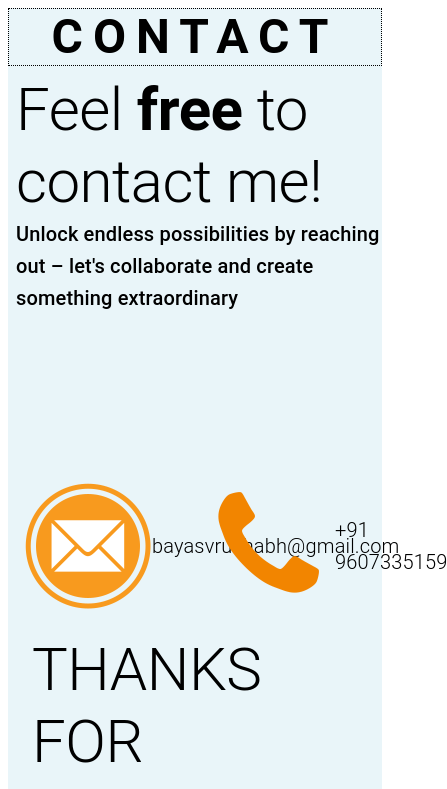
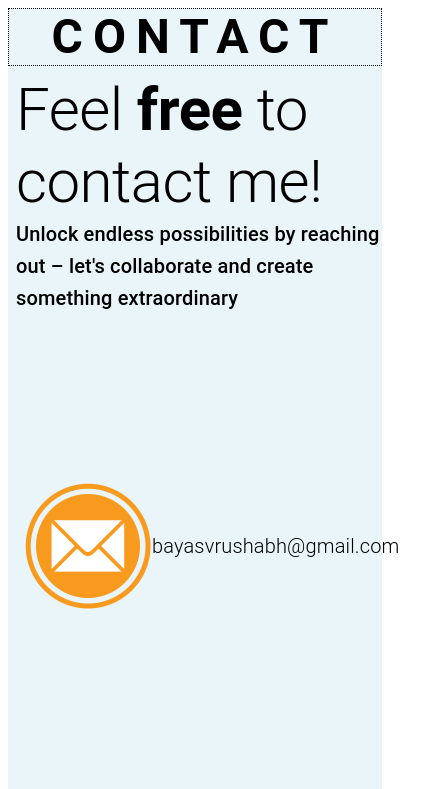
Before and after one commit to VrushabBayas/portfolio, a React (Create React App) app: page /portfolio/contact in a window 390 px wide. Shown: the top 789 px of the page, 447 px wide, since content can reach past the window. Built offline with nearby package versions, Linux system fonts and the light colour scheme.

Commit message:
style fixes

```diff
--- a/src/components/common/Cards/index.js
+++ b/src/components/common/Cards/index.js
@@ -12,7 +12,6 @@ export default function InteractiveCard() {
         variant="outlined"
         orientation="horizontal"
         sx={{
-          width: 500,
           margin: "0.2rem",
           backgroundColor: "#e9f5f9",
           border: "none",
@@ -25,8 +24,8 @@ export default function InteractiveCard() {
             alignItems: "center",
           }}
         >
-          <Grid container spacing={1} xs={12}>
-            <Grid xs={12} lg={3} sm={3} md={3}>
+          <Grid container spacing={1}>
+            <Grid xs={12} lg={4} sm={4} md={4}>
               <img
                 className="zoom-effect"
                 src={WebDevelopment}
@@ -52,7 +51,6 @@ export default function InteractiveCard() {
         variant="outlined"
         orientation="horizontal"
         sx={{
-          width: 500,
           margin: "0.2rem",
           backgroundColor: "#e9f5f9",
           border: "none",
@@ -66,7 +64,7 @@ export default function InteractiveCard() {
           }}
         >
           <Grid container spacing={1} xs={12}>
-            <Grid xs={12} lg={3} sm={3} md={3}>
+            <Grid xs={12} lg={4} sm={4} md={4}>
               <img
                 className="zoom-effect"
                 src={Youtube}
@@ -92,7 +90,6 @@ export default function InteractiveCard() {
         variant="outlined"
         orientation="horizontal"
         sx={{
-          width: 500,
           margin: "0.2rem",
           backgroundColor: "#e9f5f9",
           border: "none",
@@ -105,8 +102,8 @@ export default function InteractiveCard() {
             alignItems: "center",
           }}
         >
-          <Grid container spacing={1} xs={12}>
-            <Grid xs={12} lg={3} sm={3} md={3}>
+          <Grid container spacing={1}>
+            <Grid xs={12} lg={4} sm={4} md={4}>
               <img
                 className="zoom-effect"
                 src={GAMING}
--- a/src/containers/Contact/index.js
+++ b/src/containers/Contact/index.js
@@ -1,11 +1,11 @@
 import React from "react";
 import Layout from "../Layout";
+import Email from "../../Assets/Images/email.png";
+import Call from "../../Assets/Images/call.png";
 
 import { Grid, Typography } from "@mui/material";
 
 import "./style.css";
-import Email from "../../Assets/Images/email.png";
-import Call from "../../Assets/Images/call.png";
 
 function Contact(props) {
   return (
@@ -31,7 +31,10 @@ function Contact(props) {
         </Grid>
         <Grid container>
           <Grid
-            xs={6}
+            xs={12}
+            ls={6}
+            sm={6}
+            md={6}
             marginTop={20}
             justifyContent="space-around"
             alignItems="center"
@@ -52,7 +55,10 @@ function Contact(props) {
             </Typography>
           </Grid>
           <Grid
-            xs={5}
+            xs={12}
+            ls={6}
+            sm={6}
+            md={6}
             p={1}
             marginTop={20}
             justifyContent="space-around"
@@ -84,7 +90,9 @@ function Contact(props) {
             alignItems: "center",
           }}
         >
-          <Typography variant="h2">THANKS FOR PATIENCE!</Typography>
+          <Typography className="good-by-msg" variant="h2">
+            THANKS FOR PATIENCE!
+          </Typography>
         </Grid>
       </Grid>
     </Layout>
--- a/src/containers/Contact/style.css
+++ b/src/containers/Contact/style.css
@@ -2,3 +2,12 @@
     width: '5rem';
     height: '5rem';
 }
+@media (max-width: 768px) {
+    .good-by-msg h1{
+        font-size: 1rem;
+        margin-bottom: 1rem;
+        padding-bottom: 1rem;
+        color: red;
+    }
+
+}
--- a/src/containers/Layout/index.js
+++ b/src/containers/Layout/index.js
@@ -45,7 +45,6 @@ function Layout({ children, title }) {
         lg={1}
         sx={{
           margin: "auto",
-          paddingLeft: "3rem",
         }}
       >
         <NavigationBar />
```
